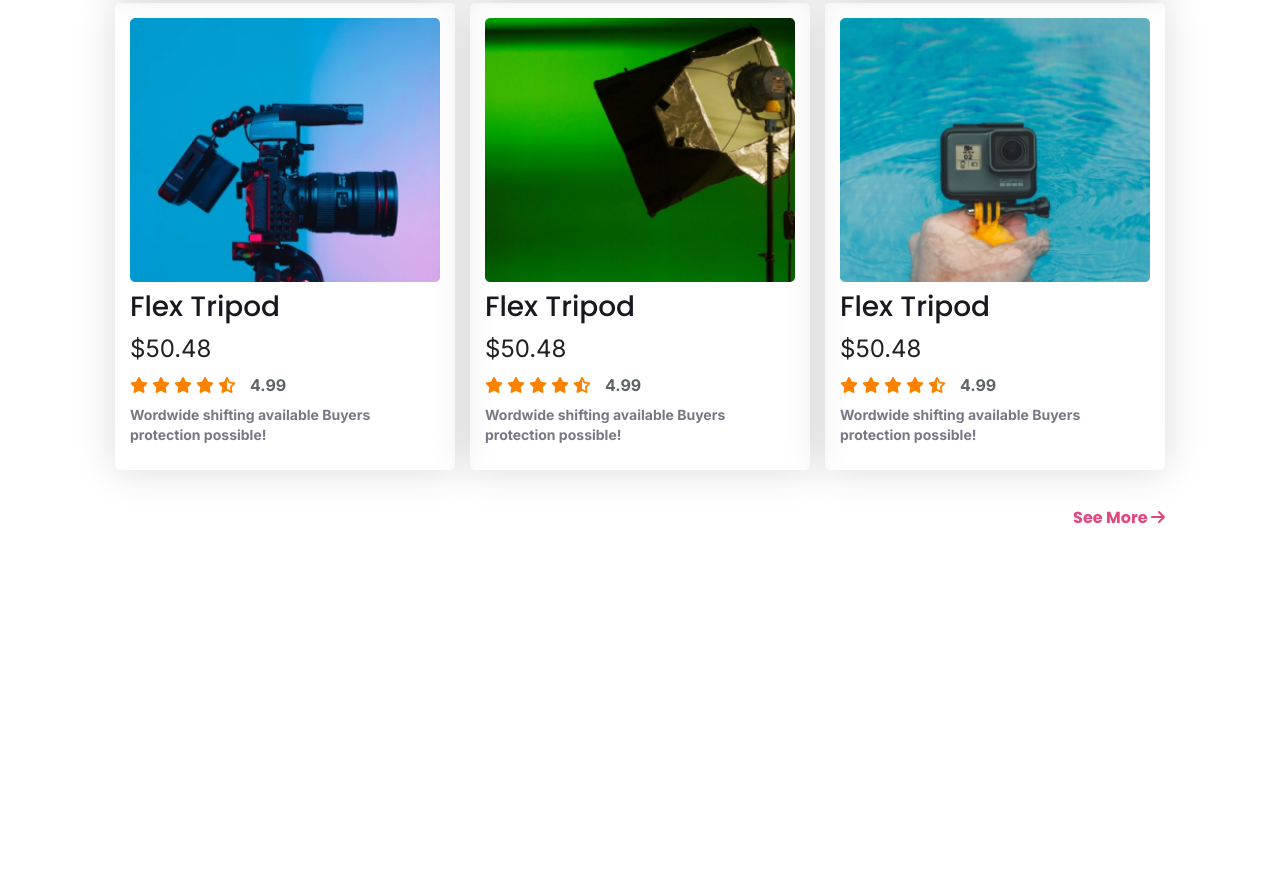
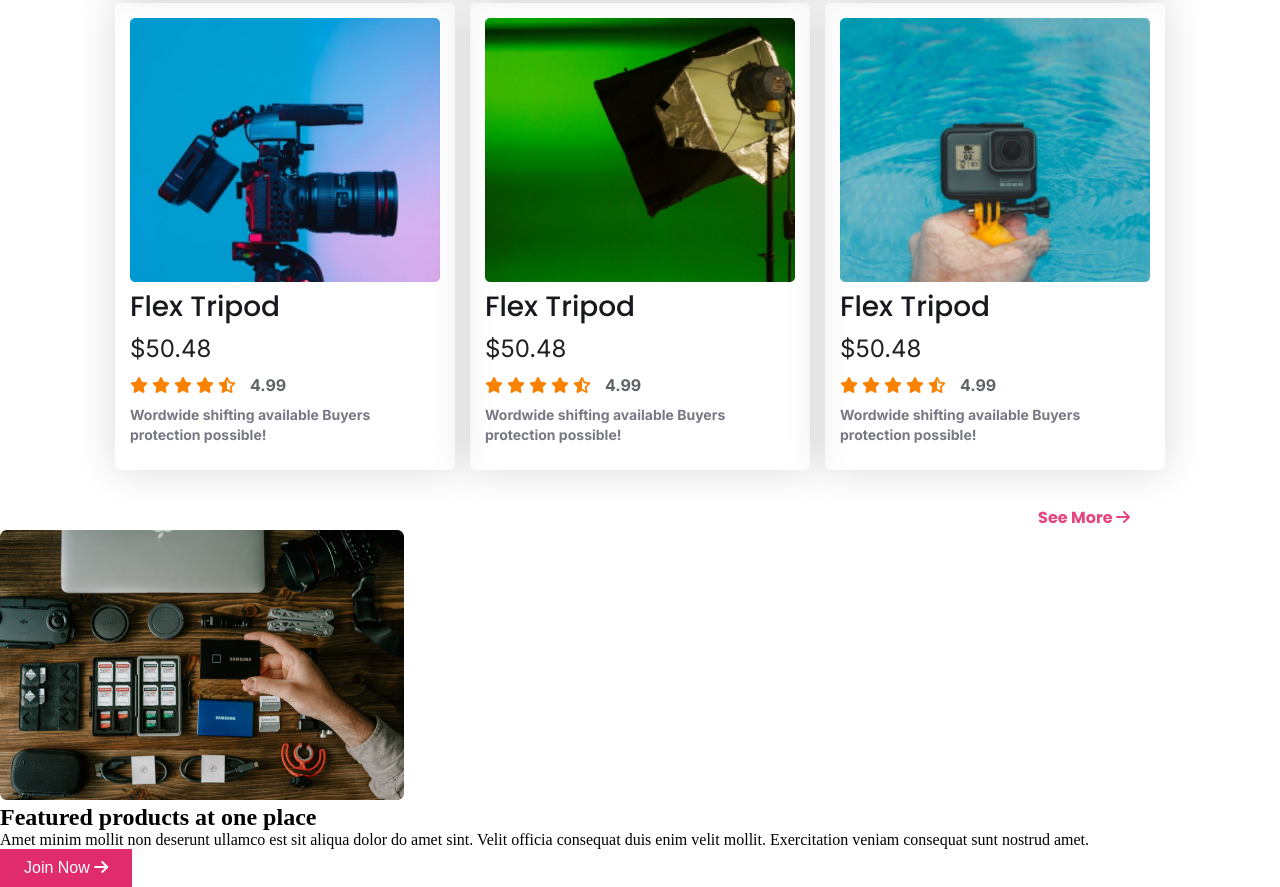
Before and after one commit to abujafarch/influencer-gear, a plain HTML site: page index.html in a window 1280 px wide. Shown: the part 2018-2905 px from the top of the page. Before the commit the page ends 2548 px from the top, so only its background shows below. Drawn offline with Linux system fonts and the light colour scheme; a web font is replaced by a local one.

Commit message:
join now section addded

```diff
--- a/index.html
+++ b/index.html
@@ -199,6 +199,19 @@
             </div>
         </section>
 
+        <section class="join-now-container">
+            <div class="join-now">
+                <div class="join-now-img">
+                    <img src="images/gear.png">
+                </div>
+                <div class="join-now-content">
+                    <h2>Featured products at one place</h2>
+                    <p>Amet minim mollit non deserunt ullamco est sit aliqua dolor do amet sint. Velit officia consequat duis enim velit mollit. Exercitation veniam consequat sunt nostrud amet.</p>
+                    <button class="btn-primary">Join Now <i class="fa-solid fa-arrow-right"></i></button>
+                </div>
+            </div>
+        </section>
+
     </main>
 
 </body>
--- a/styles/style.css
+++ b/styles/style.css
@@ -220,6 +220,7 @@ main {
     font-family: Poppins;
     font-size: 16px;
     font-weight: 700;
+    padding: 0 35px;
 }
 
 
```
